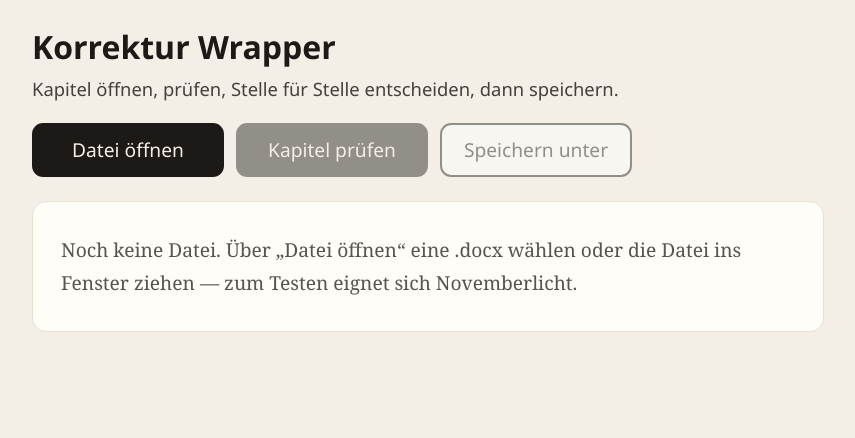
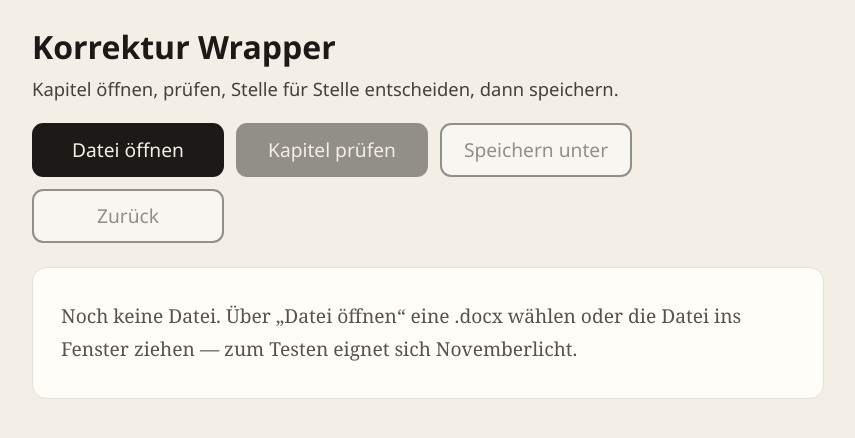
Before and after one commit to Richard4224/korrektur-wrapper, a React (Vite) app: page / in a window 1280 px wide. Shown: the top 438 px of the page, without its empty margins (212-1067 px from the left). Built offline with nearby package versions, Linux system fonts and the light colour scheme.

Commit message:
Put undo in the top bar so the last decision can be taken back even after the last finding.
Co-authored-by: Cursor <cursoragent@cursor.com>

```diff
--- a/src/App.tsx
+++ b/src/App.tsx
@@ -204,6 +204,14 @@ export default function App() {
           >
             Speichern unter
           </button>
+          <button
+            type="button"
+            className="btn"
+            disabled={busy || decisions.length === 0}
+            onClick={() => setDecisions((prev) => prev.slice(0, -1))}
+          >
+            Zurück
+          </button>
         </div>
         <input
           ref={inputRef}
@@ -222,7 +230,6 @@ export default function App() {
           finding={currentFinding}
           index={currentIndex}
           total={findings.length}
-          canGoBack={currentIndex > 0}
           onReplace={(value) =>
             setDecisions((prev) => [
               ...prev,
@@ -235,7 +242,6 @@ export default function App() {
               { findingId: currentFinding.id, kind: "keep" },
             ])
           }
-          onBack={() => setDecisions((prev) => prev.slice(0, -1))}
         />
       )}
 
--- a/src/ReviewBar.tsx
+++ b/src/ReviewBar.tsx
@@ -7,16 +7,12 @@ export function ReviewBar({
   total,
   onReplace,
   onKeep,
-  onBack,
-  canGoBack,
 }: {
   finding: Finding;
   index: number;
   total: number;
   onReplace: (value: string) => void;
   onKeep: () => void;
-  onBack: () => void;
-  canGoBack: boolean;
 }) {
   const [custom, setCustom] = useState("");
 
@@ -67,14 +63,6 @@ export function ReviewBar({
         <button type="button" className="btn keep" onClick={onKeep}>
           Kein Fehler
         </button>
-        <button
-          type="button"
-          className="btn"
-          disabled={!canGoBack}
-          onClick={onBack}
-        >
-          Zurück
-        </button>
       </div>
     </section>
   );
```
